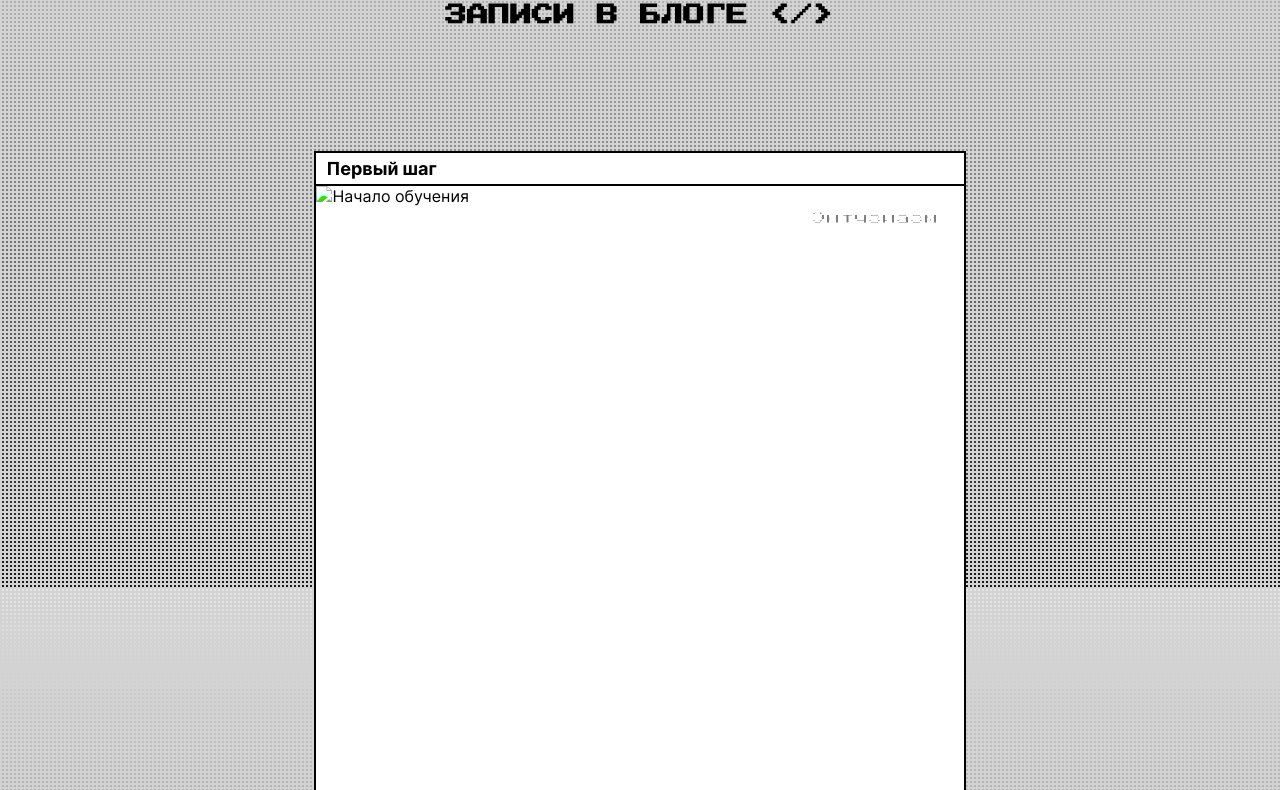
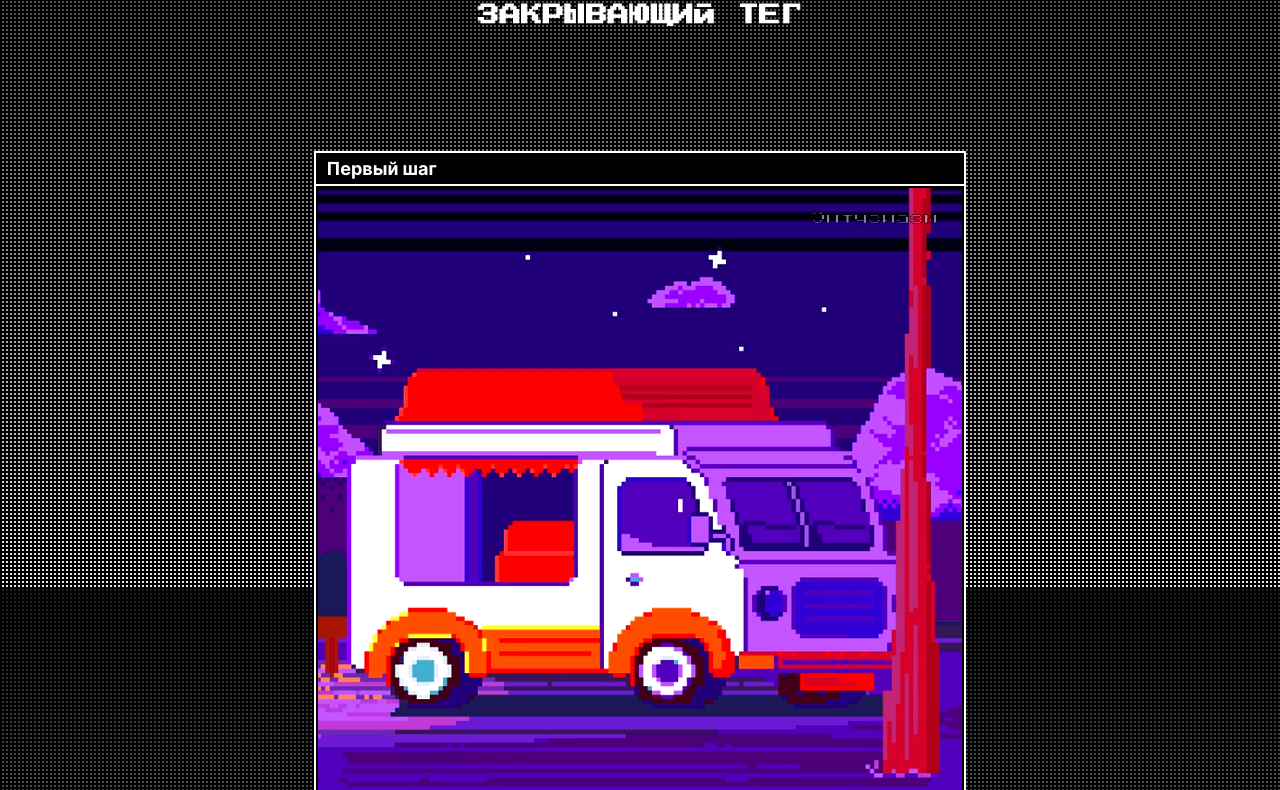
Before and after one commit to serkatrina/zakrivayuschiy-teg-ad, a plain HTML site: page index.html in a window 1280 px wide. Shown: the part 213-1003 px from the top of the page. Drawn offline with Linux system fonts and the light colour scheme; a script that the page names is missing.

Commit message:
change style

```diff
--- a/index.html
+++ b/index.html
@@ -3,7 +3,7 @@
   <head>
     <meta charset="UTF-8" />
     <meta name="viewport" content="width=device-width, initial-scale=1.0" />
-    <title>Закрывающий тег</title>
+    <title>&lt;/HTML&gt;</title>
     <link rel="icon" type="image/svg+xml" href="./svg/favicon.svg">
     <link rel="icon" type="image/png" href="./images/favicon.png">
     <link rel="apple-touch-icon" href="./images/favicon.png">
@@ -15,8 +15,8 @@
   </head>
   <body class="page">
     <header class="header">
-      <a class="header__logo" href="/">Закрывающий тег</a>
-      <h1 class="header__title">записи в блоге &lt;/&gt;</h1>
+      <a class="header__logo" href="/">&lt;/HTML&gt;</a>
+      <h1 class="header__title">закрывающий тег</h1>
     </header>
 
     <main class="content">
@@ -25,7 +25,7 @@
         <article class="card">
           <h2 class="card__title">Первый шаг</h2>
           <div class="card__image-container">
-            <img class="card__image card__image--enthusiasm" src="./images/content/beginning.jpg" alt="Начало обучения">
+            <img class="card__image card__image--enthusiasm" src="./images/image.png" alt="Начало обучения">
             <div class="card__label">Энтузиазм</div>
           </div>
           <div class="card__content">
@@ -50,7 +50,7 @@
         <article class="card">
           <h2 class="card__title">CSS - магия и боль</h2>
           <div class="card__image-container">
-            <img class="card__image card__image--confusion" src="./images/content/css-struggle.jpg" alt="Борьба с CSS">
+            <img class="card__image card__image--confusion" src="./images/image.png" alt="Борьба с CSS">
             <div class="card__label">Растерянность</div>
           </div>
           <div class="card__content">
@@ -75,7 +75,7 @@
         <article class="card">
           <h2 class="card__title">Мир становится интерактивным</h2>
           <div class="card__image-container">
-            <img class="card__image card__image--insight" src="./images/content/javascript.jpg" alt="Изучение JavaScript">
+            <img class="card__image card__image--insight" src="./images/image.png" alt="Изучение JavaScript">
             <div class="card__label">Озарение</div>
           </div>
           <div class="card__content">
@@ -100,7 +100,7 @@
         <article class="card">
           <h2 class="card__title">Собственный мир</h2>
           <div class="card__image-container">
-            <img class="card__image card__image--pride" src="./images/content/first-project.jpg" alt="Первый проект">
+            <img class="card__image card__image--pride" src="./images/image.png" alt="Первый проект">
             <div class="card__label">Гордость</div>
           </div>
           <div class="card__content">
@@ -125,7 +125,7 @@
         <article class="card">
           <h2 class="card__title">Время взрослеть</h2>
           <div class="card__image-container">
-            <img class="card__image card__image--discipline" src="./images/content/git.jpg" alt="Работа с Git">
+            <img class="card__image card__image--discipline" src="./images/image.png" alt="Работа с Git">
             <div class="card__label">Дисциплина</div>
           </div>
           <div class="card__content">
@@ -150,7 +150,7 @@
         <article class="card">
           <h2 class="card__title">Мобильный мир</h2>
           <div class="card__image-container">
-            <img class="card__image card__image--patience" src="./images/content/responsive.jpg" alt="Адаптивный дизайн">
+            <img class="card__image card__image--patience" src="./images/image.png" alt="Адаптивный дизайн">
             <div class="card__label">Терпение</div>
           </div>
           <div class="card__content">
@@ -175,7 +175,7 @@
         <article class="card">
           <h2 class="card__title">Мы - команда</h2>
           <div class="card__image-container">
-            <img class="card__image card__image--synergy" src="./images/content/teamwork.jpg" alt="Командная работа">
+            <img class="card__image card__image--synergy" src="./images/image.png" alt="Командная работа">
             <div class="card__label">Синергия</div>
           </div>
           <div class="card__content">
@@ -200,7 +200,7 @@
         <article class="card">
           <h2 class="card__title">Новые горизонты</h2>
           <div class="card__image-container">
-            <img class="card__image card__image--confidence" src="./images/content/future.jpg" alt="Планы на будущее">
+            <img class="card__image card__image--confidence" src="./images/image.png" alt="Планы на будущее">
             <div class="card__label">Уверенность</div>
           </div>
           <div class="card__content">
--- a/styles/animations.css
+++ b/styles/animations.css
@@ -9,6 +9,9 @@
 ✦ button__text — для обозначения текстового элемента внутри кнопки
 
 */
+/* Анимации для иконки сердца */
+
+/* Базовые стили для элементов сердца */
 /* Анимации для иконки сердца */
 
 /* Базовые стили для элементов сердца */
--- a/styles/style.css
+++ b/styles/style.css
@@ -630,4 +630,16 @@ button {
   .dialog[open]::backdrop {
     animation: none;
   }
+
+  .card__like-button::before,
+  .save__button::before,
+  .dialog__button::before {
+    transition: none;
+  }
+
+  .card__like-button:hover::before,
+  .save__button:hover::before,
+  .dialog__button:hover::before {
+    transform: scaleX(1);
+  }
 }
--- a/styles/variables.css
+++ b/styles/variables.css
@@ -1,4 +1,3 @@
-/* В этом файле будут храниться все значения переменных в исходном состоянии, а так же их изменения в зависимости от ширины устройства */
 :root {
   /* Шрифты */
   --main-font: 'Inter-Variable', sans-serif;
@@ -6,24 +5,24 @@
   --main-weight: 400;
   --title-weight: 700;
 
-  /* Цвета */
-  --bg-color: #fff;
-  --accent-color: #000;
-  --stroke-color: #fff;
-  --label-stroke: #000;
+  /* Цвета - инвертированные */
+  --bg-color: #000;
+  --accent-color: #fff;
+  --stroke-color: #000;
+  --label-stroke: #fff;
 
   /* Сложный градиент для фона */
   --page-gradient:
-    repeating-linear-gradient(90deg, #d3d3d3 0 2px, rgb(0 0 0 / 0) 2px 4px),
-    repeating-linear-gradient(180deg, #d3d3d3 0 2px, rgb(0 0 0 / 0) 2px 4px),
-    linear-gradient(180deg, #e7e7e7 0.01%, #1a1a1a 100%);
+    repeating-linear-gradient(90deg, #000 0 2px, rgb(0 0 0 / 0) 2px 4px),
+    repeating-linear-gradient(180deg, #000 0 2px, rgb(0 0 0 / 0) 2px 4px),
+    linear-gradient(180deg, #1a1a1a 0.01%, #e7e7e7 100%);
 
   /* Размеры */
   --content-width: clamp(23.438rem, 16.285rem + 30.516vw, 43.75rem);
   --header-padding: clamp(7.5rem, 7.148rem + 1.502vw, 8.5rem);
 
   /* Анимации сердца */
-  --contour-color: #000;
+  --contour-color: #fff;
   --sparks-color: #ff0000;
   --core-color: transparent;
   --main-body-color: transparent;
@@ -43,17 +42,17 @@
 
 @media (prefers-color-scheme: dark) {
   :root {
-    --bg-color: #000;
-    --accent-color: #00cc14;
-    --stroke-color: #000;
-    --label-stroke: #00cc14;
+    --bg-color: #fff;
+    --accent-color: #000;
+    --stroke-color: #fff;
+    --label-stroke: #000;
 
     --page-gradient:
-      repeating-linear-gradient(90deg, #000 0 2px, rgb(0 0 0 / 0) 2px 4px),
-      repeating-linear-gradient(180deg, #000 0 2px, rgb(0 0 0 / 0) 2px 4px),
-      linear-gradient(180deg, #007f0c 0%, #004306 100%);
+      repeating-linear-gradient(90deg, #d3d3d3 0 2px, rgb(0 0 0 / 0) 2px 4px),
+      repeating-linear-gradient(180deg, #d3d3d3 0 2px, rgb(0 0 0 / 0) 2px 4px),
+      linear-gradient(180deg, #e7e7e7 0%, #1a1a1a 100%);
 
-    --contour-color: #00cc14;
+    --contour-color: #000;
     --sparks-color: #ff0000;
     --animation-fill-color: #ff0000;
     --hover-fill-color: var(--contour-color);
```
